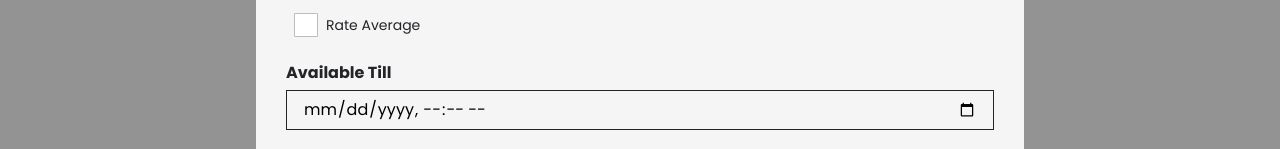
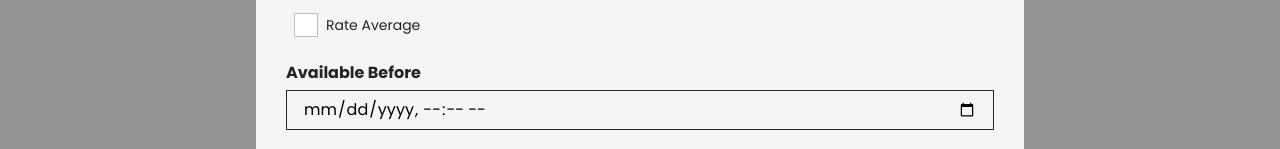
Before and after one commit to ft457/bBike, a React (Create React App) app: page /bikes in a window 1280 px wide. Both pictures are taken after a click on the button "Apply Filters". Shown: the part 382-531 px from the top of the page. Built offline with nearby package versions, Linux system fonts and the light colour scheme; no server answers.

Commit message:
All changes saved

```diff
--- a/src/Components/Bike/bike.js
+++ b/src/Components/Bike/bike.js
@@ -315,7 +315,7 @@ const Bike = props => {
                         <p><span>Color:</span> {props.bike.color}</p>
                         <p><span>Location:</span> {props.bike.location}</p>
                         {props.bike.available ? <p style={{color: 'green'}}>Available</p> :
-                            <p style={{color: 'red'}}>Not available</p>}
+                            <p style={{color: 'red'}}>Not Available</p>}
                     </div>
 
                     <br/>
--- a/src/pages/bikes.js
+++ b/src/pages/bikes.js
@@ -102,7 +102,7 @@ const Bikes = props => {
                 }
             }
             if(available.length !== 0){
-                if(Date.parse(available) < Date.parse(bike.availableTill)){
+                if(bike.available || (Date.parse(available) < Date.parse(bike.bookedFrom) || Date.parse(available) > Date.parse(bike.bookedTo))){
                     availableBikes.push(bike);
                 }
             }
@@ -242,7 +242,7 @@ const Bikes = props => {
                     <p style={{margin: '0 10px 0 0', fontSize: '14px', color: '#222428'}}>Rate Average</p>
                 </div>
 
-                <h3 style={{fontWeight: 'bold', marginTop: '0.6rem'}}>Available Till</h3>
+                <h3 style={{fontWeight: 'bold', marginTop: '0.6rem'}}>Available Before</h3>
                 <div style={{display: 'flex', alignItems: 'center', height: '50px'}}>
                     <input type='datetime-local' onChange={e => setAvailable(e.target.value)} defaultValue={available} />
                 </div>
--- a/src/pages/userReservations.js
+++ b/src/pages/userReservations.js
@@ -7,7 +7,7 @@ const UserReservations = props => {
     const reservations = props.bikes.filter(bike => bike.reservedBy === props.userId);
 
     return(
-        <div className='withWidth'>
+        <div className='withWidth' style={{minHeight: '90vh'}}>
             <h1 style={{margin: '1rem 0', fontWeight: 900}}>Your Reservations</h1>
 
             {reservations.length === 0 ?
```
